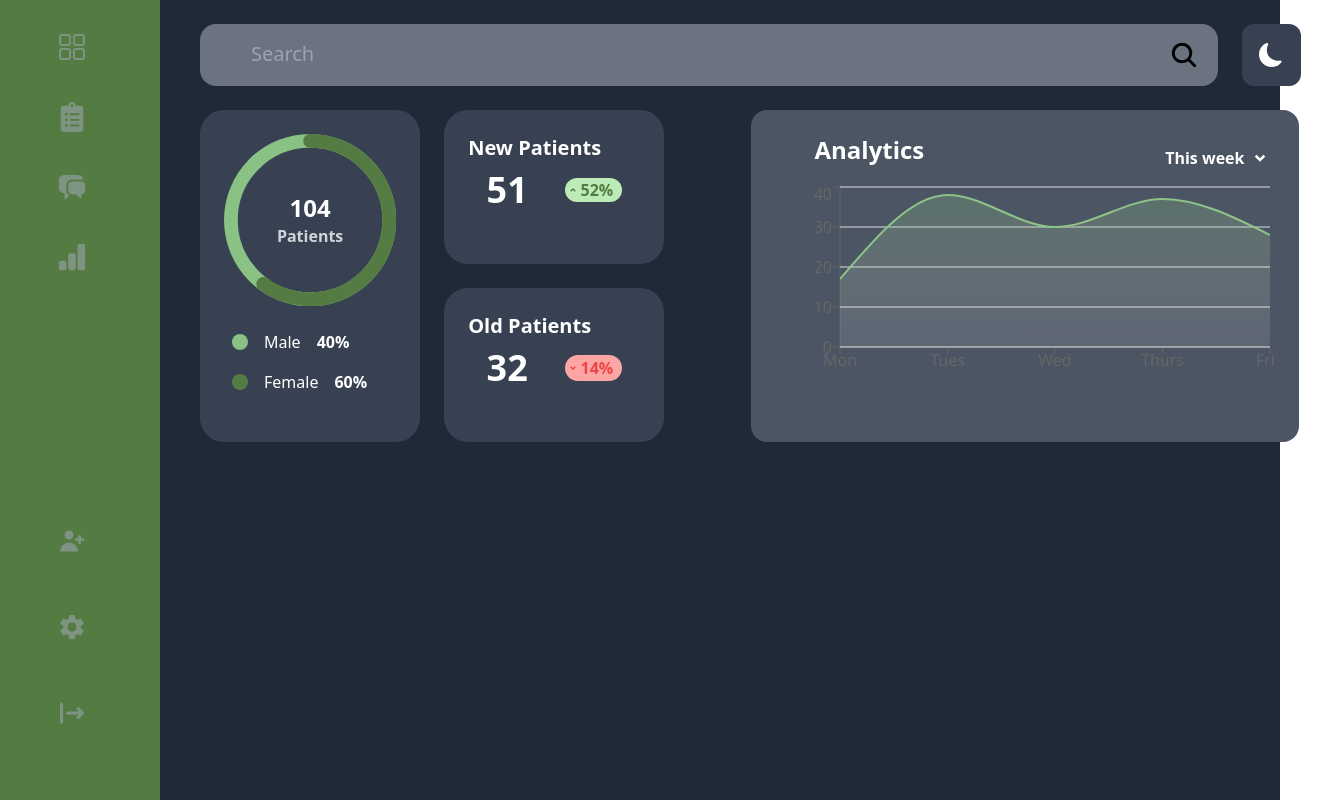
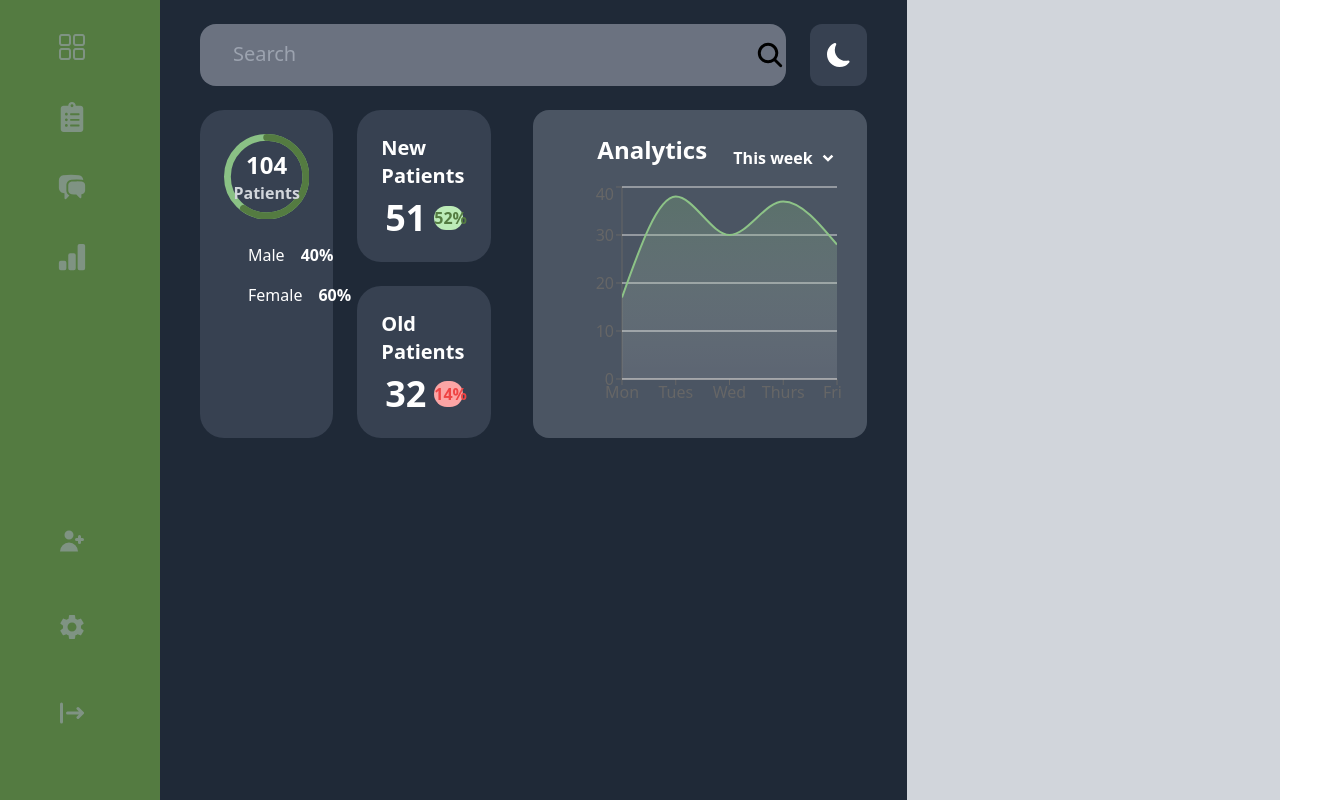
Before and after one commit to MHassan47/clinic, a React (Create React App) app: page / in a window 1280 px wide. Shown: the whole page, 1341 px wide, since content can reach past the window. Built offline with nearby package versions, Linux system fonts and the light colour scheme.

Commit message:
adds transition animation between dark and light mode

```diff
--- a/src/components/Dashboard/Chart.tsx
+++ b/src/components/Dashboard/Chart.tsx
@@ -9,6 +9,7 @@ import {
   Tooltip,
   Area,
   ComposedChart,
+  ResponsiveContainer,
 } from "recharts";
 
 const data = [
@@ -25,13 +26,14 @@ const Chart: FC = () => {
   };
 
   return (
-    <div className="flex flex-col bg-white dark:bg-gray-600 dark:text-white h-full w-max rounded-2xl p-6">
+    <div className="flex flex-col bg-white dark:bg-gray-600 dark:text-white h-full w-full rounded-2xl p-6 transition duration-500 ease-in-out transform">
       <div className="flex justify-between">
         <h1 className="font-semibold text-2xl mb-4 ml-10">Analytics</h1>
         <h1 className="flex items-center font-semibold cursor-pointer">
           This week <RiArrowDropDownLine className="text-3xl " />
         </h1>
       </div>
+      <ResponsiveContainer width="100%" height="100%">
         <ComposedChart width={500} height={200} data={data}>
           <defs>
             <linearGradient id="colorUv" x1="0" y1="0" x2="0" y2="1">
@@ -60,6 +62,7 @@ const Chart: FC = () => {
             strokeWidth={2}
           />
         </ComposedChart>
+      </ResponsiveContainer>
     </div>
   );
 };
--- a/src/components/Dashboard/DashboardContent.tsx
+++ b/src/components/Dashboard/DashboardContent.tsx
@@ -16,7 +16,7 @@ const DashboardContent: FC<props> = ({ setTheme, theme }) => {
   };
 
   return (
-    <div className="flex w-max px-10 flex-col">
+    <div className="flex w-full px-10 flex-col">
       <div className="flex items-center my-6 gap-6">
         <SearchBar />
         <div
--- a/src/components/Dashboard/PatientsData.tsx
+++ b/src/components/Dashboard/PatientsData.tsx
@@ -9,7 +9,7 @@ function PatientsData() {
   let patients = 104;
   return (
     <div className="flex h-full gap-6">
-      <div className="flexjustify-center bg-white w-2/5 dark:bg-gray-700 rounded-3xl p-6">
+      <div className="flexjustify-center bg-white w-2/5 dark:bg-gray-700 rounded-3xl p-6 transition duration-500 ease-in-out transform">
         <CircularProgressbarWithChildren
           value={60}
           styles={buildStyles({
@@ -38,7 +38,7 @@ function PatientsData() {
             Patients
           </div>
         </CircularProgressbarWithChildren>
-        <div className="flex flex-col mx-2 my-6 gap-4 dark:text-white">
+        <div className="flex flex-col mx-2 my-6 gap-4 dark:text-white ">
           <div className="flex flex-row gap-4 items-center">
             <div className="w-4 h-4 rounded-3xl bg-gr" />
             <h1 className="flex">Male </h1>
@@ -52,7 +52,7 @@ function PatientsData() {
         </div>
       </div>
       <div className="flex flex-col gap-6 w-2/5 dark:text-white">
-        <div className="flex flex-col h-1/2 bg-white dark:bg-gray-700 rounded-3xl p-6 ">
+        <div className="flex flex-col h-1/2 bg-white dark:bg-gray-700 rounded-3xl p-6 transition duration-500 ease-in-out transform">
           <h1 className="text-xl font-semibold mb-2">New Patients</h1>
           <div className="flex flex-row items-center justify-around">
             <h1 className="font-semibold text-4xl">51</h1>
@@ -63,7 +63,7 @@ function PatientsData() {
           </div>
         </div>
 
-        <div className="flex flex-col h-1/2 bg-white dark:bg-gray-700 rounded-3xl p-6 ">
+        <div className="flex flex-col h-1/2 bg-white dark:bg-gray-700 rounded-3xl p-6 transition duration-500 ease-in-out transform">
           <h1 className="text-xl font-semibold mb-2">Old Patients</h1>
           <div className="flex flex-row items-center justify-around">
             <h1 className="font-semibold text-4xl ">32</h1>
--- a/src/components/Dashboard/SearchBar.tsx
+++ b/src/components/Dashboard/SearchBar.tsx
@@ -4,7 +4,7 @@ const SearchBar: FC = () => {
   const [searchTerm, setSearchTerm] = useState("");
 
   return (
-    <div className=" w-full h-max bg-gray-200 dark:bg-gray-500 rounded-2xl">
+    <div className=" w-full h-max bg-gray-200 dark:bg-gray-500 rounded-2xl transition duration-500 ease-in-out transform">
       <div className="flex justify-around w-full flex-row border-2l m-4 rounded-xl focus:bg-blue-400 ">
         <form onSubmit={() => console.log()} className="w-5/6">
           <input
--- a/src/components/Other/BaseLayout.tsx
+++ b/src/components/Other/BaseLayout.tsx
@@ -10,8 +10,8 @@ const BaseLayout: FC<BaseLayoutProps> = (props) => {
       <div>
         <Sidebar />
       </div>
-      <div className="flex w-full">{props.children}</div>
-      <div className="flex w-full"></div>
+      <div className="flex w-2/3">{props.children}</div>
+      <div className="flex w-1/3 bg-gray-300"></div>
     </div>
   );
 };
--- a/src/components/Sidebar/Sidebar.tsx
+++ b/src/components/Sidebar/Sidebar.tsx
@@ -11,7 +11,7 @@ const Sidebar: FC = () => {
   //   const navigate = useNavigate();
 
   return (
-    <div className="flex flex-col h-full bg-gr dark:bg-darkgr py-6">
+    <div className="flex flex-col h-full bg-gr dark:bg-darkgr py-6 transition duration-500 ease-in-out transform">
       <div className=" h-screen w-40 flex flex-col justify-between items-center">
         <div className="px-8 py-2">
           <div
```
Lines whose indentation alone changed are shown as unchanged.
